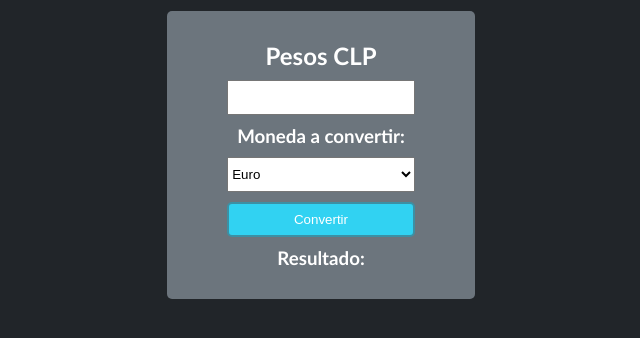
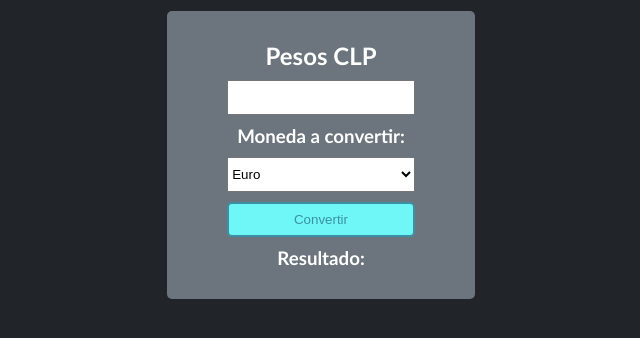
Before and after one commit to SoyeLema/Proyecto16_CONVERSORdeMONEDAS, a plain HTML site: page index.html in a window 1280 px wide. In both pictures the pointer is over the button "Convertir". Shown: the part 104-442 px from the top of the page, without its empty margins (319-959 px from the left). Drawn offline with nearby package versions, Linux system fonts and the light colour scheme.

Commit message:
olvidé poner hover al botón

```diff
--- a/assets/css/style.css
+++ b/assets/css/style.css
@@ -82,6 +82,14 @@ hr {
     width: 100%;
     height: 35px;
     padding: 5px;
+    cursor: pointer;
+    transition: 0.8s;
+}
+
+.boton:hover {
+    background-color: #6ff7f7;
+    color: #3c90a4;
+    transition: 0.8s;
 }
 
 .resultado {
```
